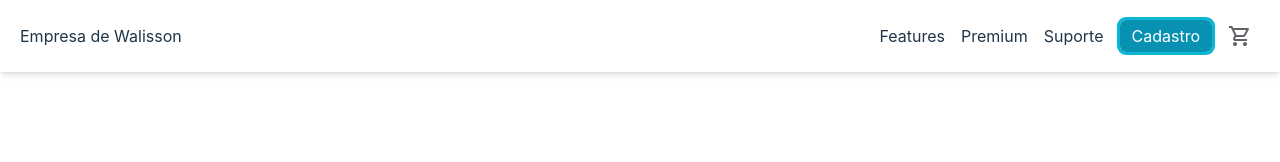
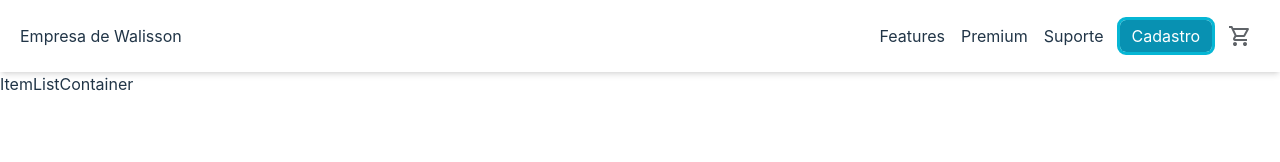
Before and after one commit to Walisson-Vilela/CoderHouse-project, a React (Vite) app in the folder e-commerce/: page / in a window 1280 px wide. Shown: the top 162 px of the page. Built offline with nearby package versions, Linux system fonts and the light colour scheme.

Commit message:
Created ItemList Component
Created ItemList Component

```diff
--- a/e-commerce/src/App/App.tsx
+++ b/e-commerce/src/App/App.tsx
@@ -1,9 +1,11 @@
 import { Header } from "./Header/Navbar";
+import ItemListContainer from "./Header/Section/ItemListContainer";
 
 function App() {
   return (
     <div className="w-screen">
       <Header name={"Walisson"} />
+      <ItemListContainer/>
     </div>
   );
 }
--- a/e-commerce/src/App/Header/CarWidget.tsx
+++ b/e-commerce/src/App/Header/CartWidget.tsx
@@ -1,10 +1,10 @@
 import React from "react";
-import CarWidgetImg from "../../images/carWidget.svg";
+import CartWidgetImg from "../../images/cartWidget.svg";
 
 const CarWidget = () => {
   return (
     <div className="mx-2">
-      <img src={CarWidgetImg} alt="Dogs Icon" />
+      <img src={CartWidgetImg} alt="Dogs Icon" />
     </div>
   );
 };
--- a/e-commerce/src/App/Header/Navbar.tsx
+++ b/e-commerce/src/App/Header/Navbar.tsx
@@ -1,4 +1,4 @@
-import CarWidget from "./CarWidget";
+import CartWidget from "./CartWidget";
 
 interface Iprops {
     name: string;
@@ -17,7 +17,7 @@ const Header = ({name}: Iprops) => {
             Cadastro
           </button>
         </li>
-        <CarWidget />
+        <CartWidget />
       </ul>
     </nav>
   );
--- /dev/null
+++ b/e-commerce/src/App/Header/Section/ItemListContainer.tsx
@@ -0,0 +1,9 @@
+import React from 'react'
+
+const ItemListContainer = () => {
+  return (
+    <div>ItemListContainer</div>
+  )
+}
+
+export default ItemListContainer
```
Also changed, not shown: e-commerce/src/images/cartWidget.svg (renamed from e-commerce/src/images/carWidget.svg).
